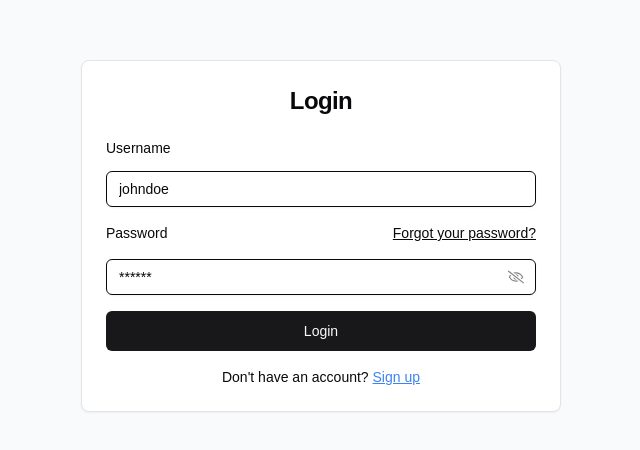
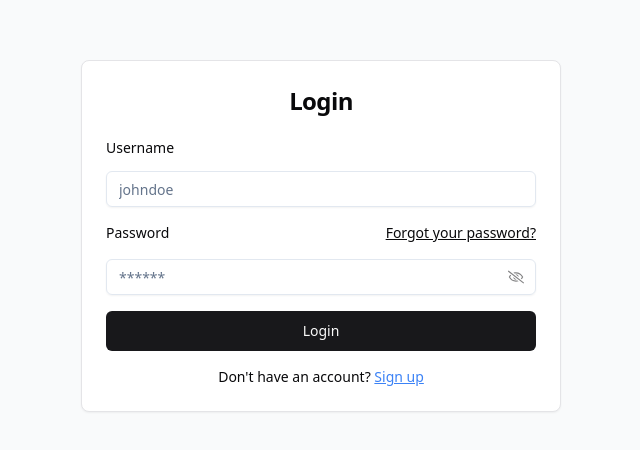
Before and after one commit to dandnirv7/nextjs-prisma, a Next.js app: page /login in a window 1280 px wide. Shown: the part 164-614 px from the top of the page, without its empty margins (319-959 px from the left). Built offline with nearby package versions, Linux system fonts and the light colour scheme.

Commit message:
feat: update package dependencies, enhance Tailwind CSS configuration, and improve global styles for better theming and animations

```diff
--- a/package.json
+++ b/package.json
@@ -37,6 +37,7 @@
     "@radix-ui/react-toast": "^1.2.3",
     "@radix-ui/react-tooltip": "^1.1.5",
     "@tabler/icons-react": "^3.29.0",
+    "@tanstack/react-router": "^1.98.0",
     "@tanstack/react-table": "^8.20.6",
     "axios": "^1.7.9",
     "bcrypt": "^5.1.1",
--- a/src/app/globals.css
+++ b/src/app/globals.css
@@ -2,12 +2,140 @@
 @tailwind components;
 @tailwind utilities;
 
-body {
-  font-family: Arial, Helvetica, sans-serif;
+@layer base {
+  :root {
+    --background: 0 0% 100%;
+    --foreground: 222.2 84% 4.9%;
+    --card: 0 0% 100%;
+    --card-foreground: 222.2 84% 4.9%;
+    --popover: 0 0% 100%;
+    --popover-foreground: 222.2 84% 4.9%;
+    --primary: 222.2 47.4% 11.2%;
+    --primary-foreground: 210 40% 98%;
+    --secondary: 210 40% 96.1%;
+    --secondary-foreground: 222.2 47.4% 11.2%;
+    --muted: 210 40% 96.1%;
+    --muted-foreground: 215.4 16.3% 46.9%;
+    --accent: 210 40% 96.1%;
+    --accent-foreground: 222.2 47.4% 11.2%;
+    --destructive: 0 84.2% 60.2%;
+    --destructive-foreground: 210 40% 98%;
+    --border: 214.3 31.8% 91.4%;
+    --input: 214.3 31.8% 91.4%;
+    --ring: 222.2 84% 4.9%;
+    --chart-1: 12 76% 61%;
+    --chart-2: 173 58% 39%;
+    --chart-3: 197 37% 24%;
+    --chart-4: 43 74% 66%;
+    --chart-5: 27 87% 67%;
+    --radius: 0.5rem;
+    --sidebar-background: 0 0% 98%;
+    --sidebar-foreground: 240 5.3% 26.1%;
+    --sidebar-primary: 240 5.9% 10%;
+    --sidebar-primary-foreground: 0 0% 98%;
+    --sidebar-accent: 240 4.8% 95.9%;
+    --sidebar-accent-foreground: 240 5.9% 10%;
+    --sidebar-border: 220 13% 91%;
+    --sidebar-ring: 217.2 91.2% 59.8%;
+  }
+  .dark {
+    --background: 222.2 84% 4.9%;
+    --foreground: 210 40% 98%;
+    --card: 222.2 84% 4.9%;
+    --card-foreground: 210 40% 98%;
+    --popover: 222.2 84% 4.9%;
+    --popover-foreground: 210 40% 98%;
+    --primary: 210 40% 98%;
+    --primary-foreground: 222.2 47.4% 11.2%;
+    --secondary: 217.2 32.6% 17.5%;
+    --secondary-foreground: 210 40% 98%;
+    --muted: 217.2 32.6% 17.5%;
+    --muted-foreground: 215 20.2% 65.1%;
+    --accent: 217.2 32.6% 17.5%;
+    --accent-foreground: 210 40% 98%;
+    --destructive: 0 62.8% 30.6%;
+    --destructive-foreground: 210 40% 98%;
+    --border: 217.2 32.6% 17.5%;
+    --input: 217.2 32.6% 17.5%;
+    --ring: 212.7 26.8% 83.9%;
+    --chart-1: 220 70% 50%;
+    --chart-2: 160 60% 45%;
+    --chart-3: 30 80% 55%;
+    --chart-4: 280 65% 60%;
+    --chart-5: 340 75% 55%;
+    --sidebar-background: 240 5.9% 10%;
+    --sidebar-foreground: 240 4.8% 95.9%;
+    --sidebar-primary: 224.3 76.3% 48%;
+    --sidebar-primary-foreground: 0 0% 100%;
+    --sidebar-accent: 240 3.7% 15.9%;
+    --sidebar-accent-foreground: 240 4.8% 95.9%;
+    --sidebar-border: 240 3.7% 15.9%;
+    --sidebar-ring: 217.2 91.2% 59.8%;
+  }
+
+  /* styles.css */
+  .CollapsibleContent {
+    overflow: hidden;
+  }
+  .CollapsibleContent[data-state="open"] {
+    animation: slideDown 300ms ease-out;
+  }
+  .CollapsibleContent[data-state="closed"] {
+    animation: slideUp 300ms ease-out;
+  }
+
+  @keyframes slideDown {
+    from {
+      height: 0;
+    }
+    to {
+      height: var(--radix-collapsible-content-height);
+    }
+  }
+
+  @keyframes slideUp {
+    from {
+      height: var(--radix-collapsible-content-height);
+    }
+    to {
+      height: 0;
+    }
+  }
+
+  /* Prevent focus zoom on mobile devices */
+  @media screen and (max-width: 767px) {
+    input,
+    select,
+    textarea {
+      font-size: 16px !important;
+    }
+  }
+}
+
+@layer utilities {
+  /* Hide scrollbar for Chrome, Safari and Opera */
+  .no-scrollbar::-webkit-scrollbar {
+    display: none;
+  }
+  /* Hide scrollbar for IE, Edge and Firefox */
+  .no-scrollbar {
+    -ms-overflow-style: none; /* IE and Edge */
+    scrollbar-width: none; /* Firefox */
+  }
+
+  .faded-bottom {
+    @apply after:pointer-events-none after:absolute after:bottom-0 after:left-0 after:hidden after:h-32 after:w-full after:bg-[linear-gradient(180deg,_transparent_10%,_hsl(var(--background))_70%)] after:md:block;
+  }
 }
 
 @layer base {
-  :root {
-    --radius: 0.5rem;
+  * {
+    @apply border-border;
+  }
+  html {
+    @apply overflow-x-hidden;
+  }
+  body {
+    @apply min-h-svh w-full bg-background text-foreground;
   }
 }
--- a/tailwind.config.ts
+++ b/tailwind.config.ts
@@ -1,12 +1,15 @@
 import type { Config } from "tailwindcss";
+import tailwindcssAnimate from "tailwindcss-animate";
 
-export default {
+const config = {
   darkMode: ["class"],
   content: [
-    "./src/pages/**/*.{js,ts,jsx,tsx,mdx}",
-    "./src/components/**/*.{js,ts,jsx,tsx,mdx}",
-    "./src/app/**/*.{js,ts,jsx,tsx,mdx}",
+    "./pages/**/*.{ts,tsx}",
+    "./components/**/*.{ts,tsx}",
+    "./app/**/*.{ts,tsx}",
+    "./src/**/*.{ts,tsx}",
   ],
+  prefix: "",
   theme: {
     container: {
       center: true,
@@ -16,22 +19,12 @@ export default {
       },
     },
     extend: {
-      borderRadius: {
-        lg: "var(--radius)",
-        md: "calc(var(--radius) - 2px)",
-        sm: "calc(var(--radius) - 4px)",
-      },
       colors: {
+        border: "hsl(var(--border))",
+        input: "hsl(var(--input))",
+        ring: "hsl(var(--ring))",
         background: "hsl(var(--background))",
         foreground: "hsl(var(--foreground))",
-        card: {
-          DEFAULT: "hsl(var(--card))",
-          foreground: "hsl(var(--card-foreground))",
-        },
-        popover: {
-          DEFAULT: "hsl(var(--popover))",
-          foreground: "hsl(var(--popover-foreground))",
-        },
         primary: {
           DEFAULT: "hsl(var(--primary))",
           foreground: "hsl(var(--primary-foreground))",
@@ -39,6 +32,10 @@ export default {
         secondary: {
           DEFAULT: "hsl(var(--secondary))",
           foreground: "hsl(var(--secondary-foreground))",
+        },
+        destructive: {
+          DEFAULT: "hsl(var(--destructive))",
+          foreground: "hsl(var(--destructive-foreground))",
         },
         muted: {
           DEFAULT: "hsl(var(--muted))",
@@ -48,19 +45,20 @@ export default {
           DEFAULT: "hsl(var(--accent))",
           foreground: "hsl(var(--accent-foreground))",
         },
-        destructive: {
-          DEFAULT: "hsl(var(--destructive))",
-          foreground: "hsl(var(--destructive-foreground))",
+        popover: {
+          DEFAULT: "hsl(var(--popover))",
+          foreground: "hsl(var(--popover-foreground))",
         },
-        border: "hsl(var(--border))",
-        input: "hsl(var(--input))",
-        ring: "hsl(var(--ring))",
+        card: {
+          DEFAULT: "hsl(var(--card))",
+          foreground: "hsl(var(--card-foreground))",
+        },
         chart: {
-          1: "hsl(var(--chart-1))",
-          2: "hsl(var(--chart-2))",
-          3: "hsl(var(--chart-3))",
-          4: "hsl(var(--chart-4))",
-          5: "hsl(var(--chart-5))",
+          "1": "hsl(var(--chart-1))",
+          "2": "hsl(var(--chart-2))",
+          "3": "hsl(var(--chart-3))",
+          "4": "hsl(var(--chart-4))",
+          "5": "hsl(var(--chart-5))",
         },
         sidebar: {
           DEFAULT: "hsl(var(--sidebar-background))",
@@ -73,7 +71,36 @@ export default {
           ring: "hsl(var(--sidebar-ring))",
         },
       },
+      borderRadius: {
+        lg: "var(--radius)",
+        md: "calc(var(--radius) - 2px)",
+        sm: "calc(var(--radius) - 4px)",
+      },
+      keyframes: {
+        "accordion-down": {
+          from: {
+            height: "0",
+          },
+          to: {
+            height: "var(--radix-accordion-content-height)",
+          },
+        },
+        "accordion-up": {
+          from: {
+            height: "var(--radix-accordion-content-height)",
+          },
+          to: {
+            height: "0",
+          },
+        },
+      },
+      animation: {
+        "accordion-down": "accordion-down 0.2s ease-out",
+        "accordion-up": "accordion-up 0.2s ease-out",
+      },
     },
   },
-  plugins: [require("tailwindcss-animate")],
+  plugins: [tailwindcssAnimate],
 } satisfies Config;
+
+export default config;
```
Also changed, not shown: tsconfig.json (+6 -5 lines), 1 other file (tests, documents, lock files or other folders).
